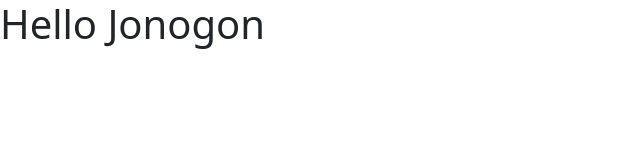
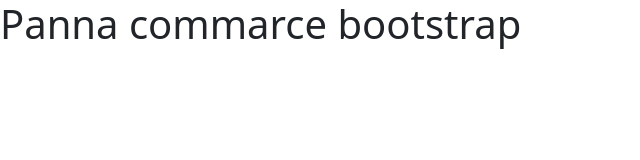
Before and after one commit to MIZANCSE094/panda-commerce-btsp, a plain HTML site: page index.html in a window 1280 px wide. Shown: the whole page, without its empty margins (0-640 px from the left). Drawn offline with Linux system fonts and the light colour scheme.

```diff
--- a/index.html
+++ b/index.html
@@ -11,7 +11,7 @@
 
 <body>
 
-    <h1> Hello Jonogon </h1>
+    <h1>Panna commarce bootstrap</h1>
     <script src="js/bootstrap.bundle.min.js"></script>
 </body>
 
```
